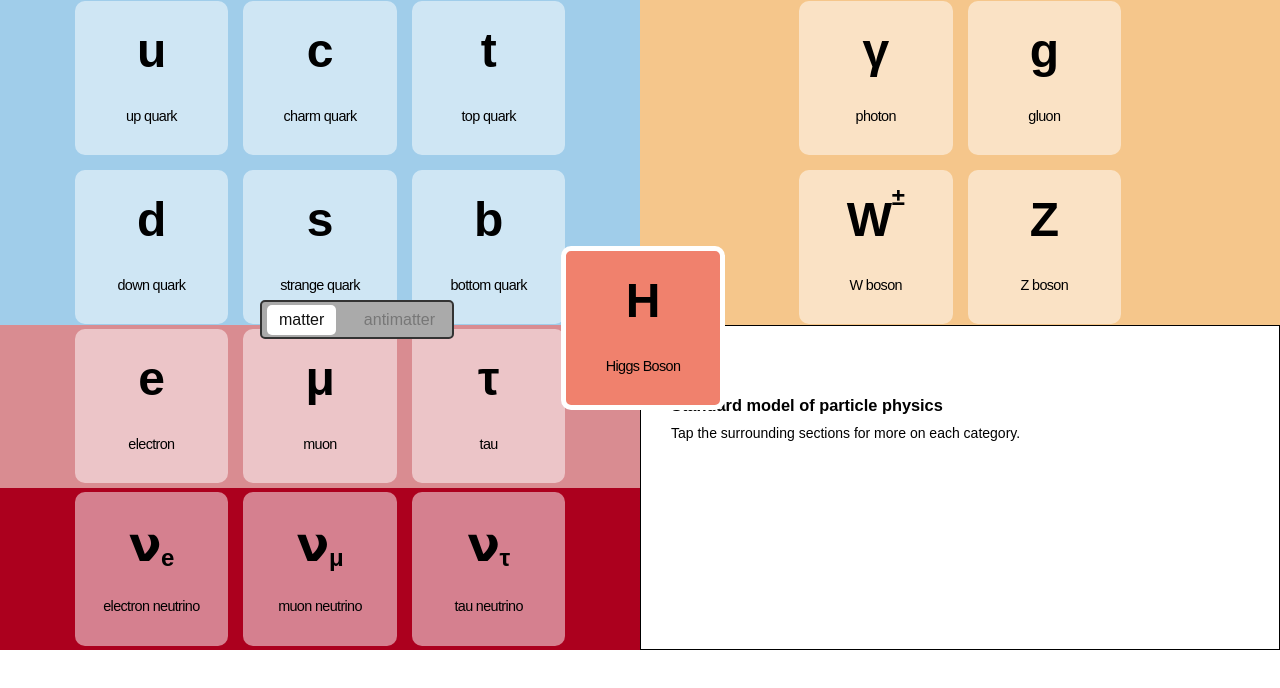
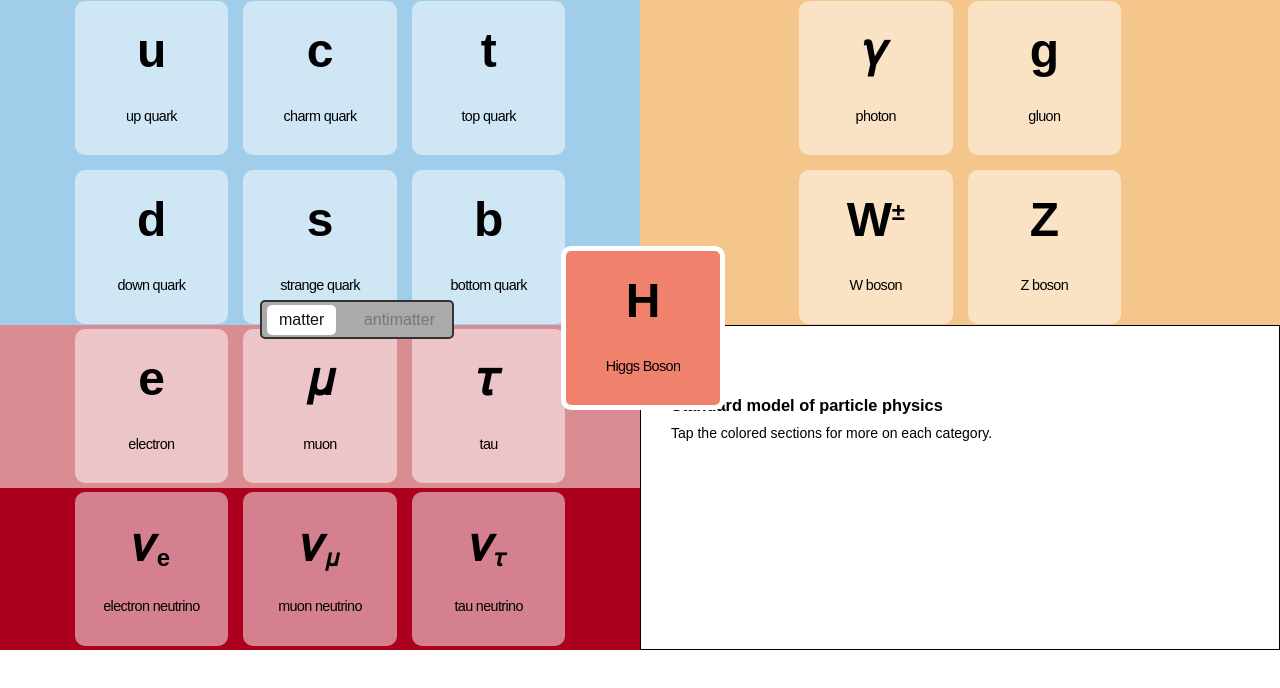
Before and after one commit to tylermachado/sn-particle-model, a React (Create React App) app: page / in a window 1280 px wide. Shown: the top 688 px of the page. Built offline with nearby package versions, Linux system fonts and the light colour scheme; a web font is replaced by a local one.

Commit message:
character fixes

```diff
--- a/src/App.js
+++ b/src/App.js
@@ -11,7 +11,7 @@ class App extends Component {
     this.state = {
       "active": {
         type: "Standard model of particle physics",
-        text: "Tap the surrounding sections for more on each category."
+        text: "Tap the colored sections for more on each category."
       },
       "substance": "matter"
     };
@@ -39,8 +39,8 @@ class App extends Component {
       this.setState({
         substance: "matter",
         active: {
-          type: "",
-          text: ""
+          type: "Standard model of particle physics",
+          text: "Tap the colored sections for more on each category."
         }
       })
     }
--- a/src/App.scss
+++ b/src/App.scss
@@ -12,12 +12,12 @@ $lg-screen: 769px;
 
 .sup {
   position: relative;
-  top: -40%;
+  top: -1rem;
 }
 
 .sub {
   position: relative;
-  top: 5px;
+  top: 0.35rem;
 }
 
 .zone {
@@ -240,6 +240,11 @@ $lg-screen: 769px;
       font-size:0.5rem;
       line-height:0.5rem;
       display:block;
+
+      @media (max-width:350px) {
+        font-size:0.3rem;
+        line-height:0.4rem;
+      }
     }
 
     @media (min-width: $md-screen) {
--- a/src/data/antiparticles.json
+++ b/src/data/antiparticles.json
@@ -37,11 +37,11 @@
             },
             {
                 "name": "antimuon",
-                "symbol": "μ<span class='sup'>+</span>"
+                "symbol": "𝜇<span class='sup'>+</span>"
             },
             {
                 "name": "antitau",
-                "symbol": "τ<span class='sup'>+</span>"
+                "symbol": "𝜏<span class='sup'>+</span>"
             }
         ]
     },
@@ -50,15 +50,15 @@
         "subtypes": [
             {
                 "name": "electron antineutrino",
-                "symbol": "𝝼<span class='sub'>e</span>"
+                "symbol": "𝜈<span class='sub'>e</span>"
             },
             {
                 "name": "muon antineutrino",
-                "symbol": "𝝼<span class='sub'>μ</span>"
+                "symbol": "𝜈<span class='sub'>𝜇</span>"
             },
             {
                 "name": "tau antineutrino",
-                "symbol": "𝝼<span class='sub'>τ</span>"
+                "symbol": "𝜈<span class='sub'>𝜏</span>"
             }
         ]
     },
@@ -67,7 +67,7 @@
         "subtypes": [
             {
                 "name": "photon",
-                "symbol": "γ"
+                "symbol": "𝛾"
             },
             {
                 "name": "gluon",
--- a/src/data/particles.json
+++ b/src/data/particles.json
@@ -37,11 +37,11 @@
             },
             {
                 "name": "muon",
-                "symbol": "μ"
+                "symbol": "𝜇"
             },
             {
                 "name": "tau",
-                "symbol": "τ"
+                "symbol": "𝜏"
             }
         ]
     },
@@ -50,15 +50,15 @@
         "subtypes": [
             {
                 "name": "electron neutrino",
-                "symbol": "𝝼<span class='sub'>e</span>"
+                "symbol": "𝜈<span class='sub'>e</span>"
             },
             {
                 "name": "muon neutrino",
-                "symbol": "𝝼<span class='sub'>μ</span>"
+                "symbol": "𝜈<span class='sub'>𝜇</span>"
             },
             {
                 "name": "tau neutrino",
-                "symbol": "𝝼<span class='sub'>τ</span>"
+                "symbol": "𝜈<span class='sub'>𝜏</span>"
             }
         ]
     },
@@ -67,7 +67,7 @@
         "subtypes": [
             {
                 "name": "photon",
-                "symbol": "γ"
+                "symbol": "𝛾"
             },
             {
                 "name": "gluon",
--- a/src/data/text.json
+++ b/src/data/text.json
@@ -3,13 +3,13 @@
         "type": "Quarks",
         "text": "Of the six types of quarks, up and down quarks are VIPs in everyday matter, as parts of protons and neutrons. <a href='https://www.sciencenews.org/article/theres-still-lot-we-dont-know-about-proton'>Protons</a> contain two up quarks and a down quark, and neutrons have two down quarks and one up. The others — charm, strange, top and bottom — are found in exotic, short-lived particles. Those rare particles are produced both naturally, for example, when high-energy particles from space strike Earth’s atmosphere, and artificially, in <a href='https://www.sciencenews.org/article/newfound-particle-relies-its-charms'>particle accelerators</a>. Quarks are never found alone; they are always combined with other quarks or with their antiparticles, antiquarks."
     },{
-        "type": "Charged Leptons",
+        "type": "Charged leptons",
         "text": "Electrons, those familiar particles that swirl within atoms, are grouped with their heftier relatives: muons and taus. The trio are known as “charged leptons” for their electric charge. Muons and taus are not found in normal atom, but they can be produced in high-energy particle collisions. Muons and taus don’t hang around for long; <a href='https://www.sciencenews.org/article/barrier-colliding-particles-called-muons-has-been-smashed'>they rapidly decay</a> into other particles."
     },{
         "type": "Neutrinos",
         "text": "Each of the charged leptons — electrons, muons and taus — has a lightweight, neutral companion: a   neutrino. Neutrinos are produced in radioactive decay, reactions within the sun’s core and in exploding stars, for example. Neutrinos are the most abundant massive particles in the universe, yet they rarely interact with other matter — they <a href='https://www.sciencenews.org/article/physicists-measured-earth-mass-using-neutrinos-first-time'>can pass through the Earth</a> and come out the other side unscathed. Scientists are still pondering why the particles have <a href='https://www.sciencenews.org/article/new-experiment-slashes-maximum-possible-mass-tiny-neutrinos'>such small masses</a> — hundreds of thousands of times smaller than an electron’s."
     },{
-        "type": "Higgs Boson",
+        "type": "Higgs boson",
         "text": "The Higgs boson is the signature of how most fundamental particles obtain mass. According to the standard model, an invisible Higgs field permeates all of space, and mass is the result of particles interacting with that field. A Higgs boson is the equivalent of a tiny ripple in the Higgs field. Particle physicists rejoiced when the Higgs — the <a href='https://www.sciencenews.org/article/higgs-found'>final missing piece</a> of the standard model — was found at the European particle physics lab CERN in Geneva in 2012."
     },{
         "type": "Force-carrying particles",
```
